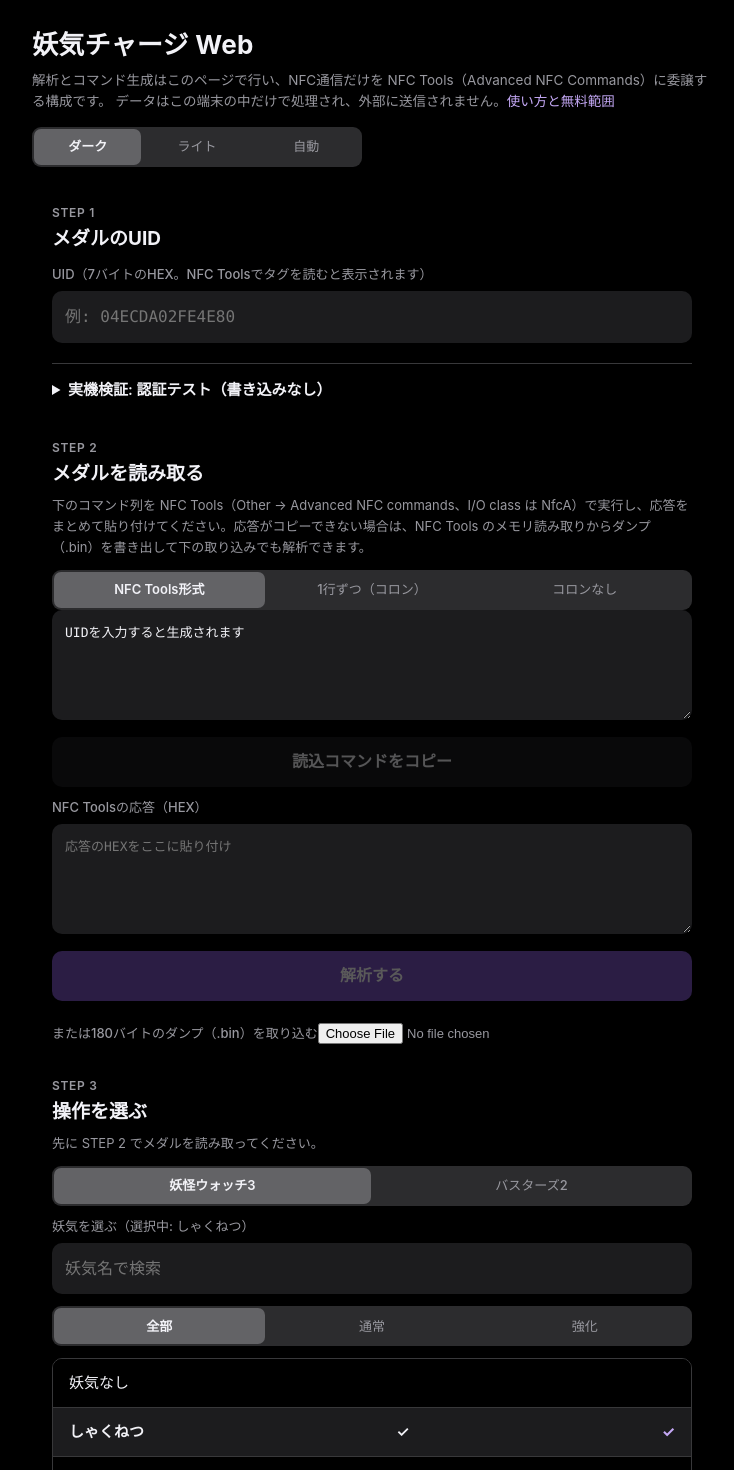
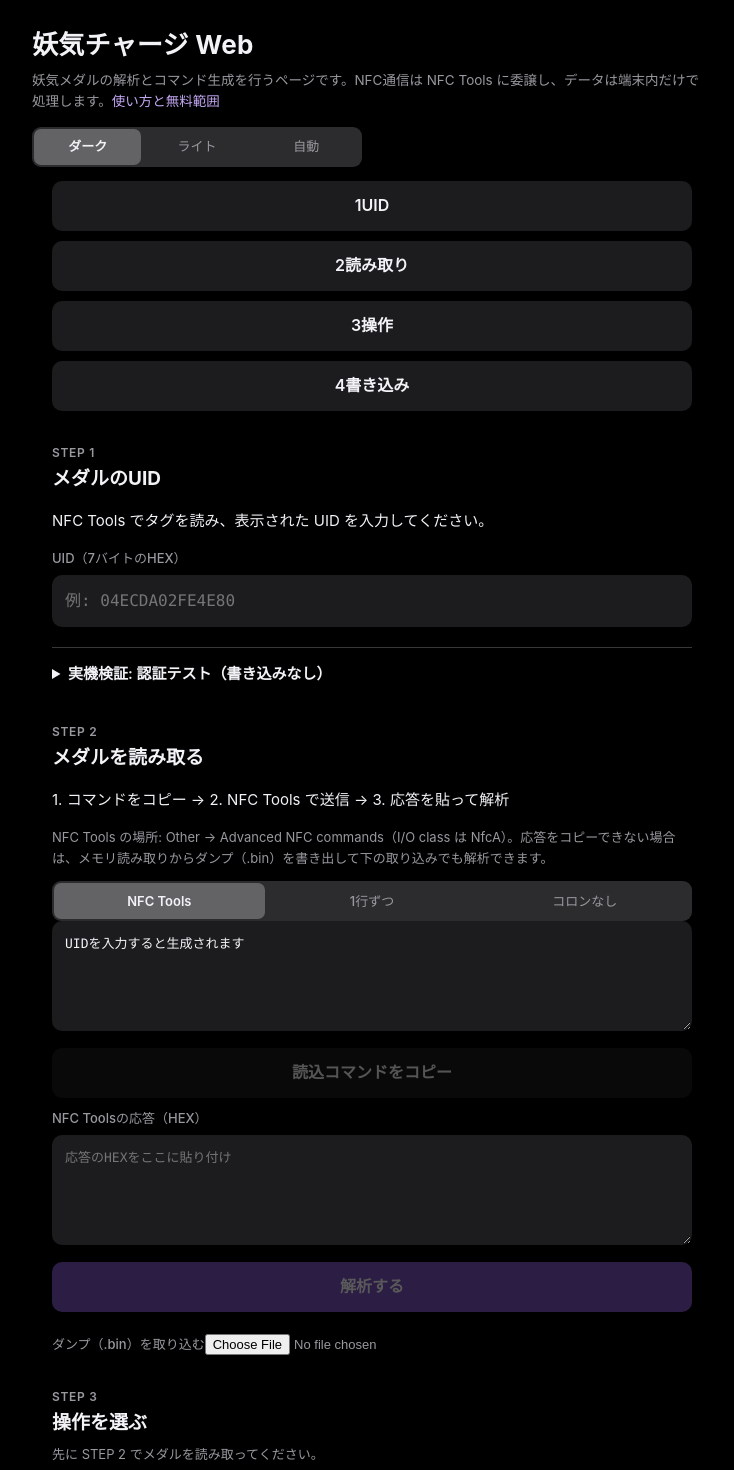
Before and after one commit to nezumi0627/youki-charger, a React (Vite) app: page / in a window 1280 px wide. Shown: the top 1470 px of the page, without its empty margins (268-1002 px from the left). Built offline with nearby package versions, Linux system fonts and the light colour scheme.

Commit message:
使い方の動線を改善（進捗バー・自動スクロール・次アクション表示）: src/App.tsx

```diff
--- a/src/App.tsx
+++ b/src/App.tsx
@@ -72,6 +72,8 @@ export default function App() {
   const uid = useMemo(() => parseUID(uidText), [uidText]);
   const [format, setFormat] = useState<FormatStyle>("tools");
   const [copied, setCopied] = useState("");
+  const [readHint, setReadHint] = useState("");
+  const [writeHint, setWriteHint] = useState("");
   const [themeMode, setThemeMode] = useState<"dark" | "light" | "auto">(
     () => (localStorage.getItem("youki-theme") as "dark" | "light" | "auto" | null) ?? "dark",
   );
@@ -166,6 +168,7 @@ export default function App() {
     setVerifyResult("");
     localStorage.setItem(RAW_KEY, bytesToHex(next.raw));
     if (!uidText) setUidText(bytesToHex(next.uid));
+    scrollToStep("step3");
   }
 
   async function handleParsePaste() {
@@ -209,6 +212,7 @@ export default function App() {
         const commands = await buildNoOpTestPlan(capture);
         setPlan({ commands, verifyCommands: [], changedPages: [], targetCiphertext: captureCiphertext(capture) });
         setPlanLabel("無害テスト（ページ6を同じ内容で書き戻し）");
+        scrollToStep("step4");
         return;
       }
       let targetPlain: Uint8Array;
@@ -242,6 +246,7 @@ export default function App() {
       downloadBin(capture.raw, `妖気バックアップ_${stamp()}.bin`);
       setPlan(next);
       setPlanLabel(label);
+      scrollToStep("step4");
     } catch (e) {
       setPlanError(e instanceof Error ? e.message : String(e));
     }
@@ -268,11 +273,25 @@ export default function App() {
     <div className="segmented" role="group" aria-label="コピー形式">
       {(["tools", "colonLines", "plain"] as FormatStyle[]).map((style) => (
         <button key={style} className={format === style ? "selected" : ""} onClick={() => setFormat(style)}>
-          {style === "tools" ? "NFC Tools形式" : style === "colonLines" ? "1行ずつ（コロン）" : "コロンなし"}
+          {style === "tools" ? "NFC Tools" : style === "colonLines" ? "1行ずつ" : "コロンなし"}
         </button>
       ))}
     </div>
   );
+
+  const scrollToStep = (id: string) => {
+    requestAnimationFrame(() =>
+      document.getElementById(id)?.scrollIntoView({ behavior: "smooth", block: "start" }),
+    );
+  };
+
+  const progressSteps = [
+    { id: "step1", label: "UID", done: uid !== null },
+    { id: "step2", label: "読み取り", done: capture !== null },
+    { id: "step3", label: "操作", done: plan !== null },
+    { id: "step4", label: "書き込み", done: verifyResult.startsWith("照合OK") },
+  ];
+  const activeStep = progressSteps.findIndex((s) => !s.done);
 
   return (
     <>
@@ -280,8 +299,7 @@ export default function App() {
         <div className="inner">
           <h1>妖気チャージ Web</h1>
           <p>
-            解析とコマンド生成はこのページで行い、NFC通信だけを NFC Tools（Advanced NFC Commands）に委譲する構成です。
-            データはこの端末の中だけで処理され、外部に送信されません。<a href="#guide">使い方と無料範囲</a>
+            妖気メダルの解析とコマンド生成を行うページです。NFC通信は NFC Tools に委譲し、データは端末内だけで処理します。<a href="#guide">使い方と無料範囲</a>
           </p>
           <div className="segmented theme-switch" role="group" aria-label="テーマ">
             <button type="button" className={themeMode === "dark" ? "selected" : ""} onClick={() => setThemeMode("dark")}>ダーク</button>
@@ -292,11 +310,25 @@ export default function App() {
       </header>
       <main>
       {copied && <p className="ok">{copied}</p>}
+      <nav className="progress" aria-label="進捗">
+        {progressSteps.map((s, i) => (
+          <button
+            key={s.id}
+            type="button"
+            className={`pstep${s.done ? " done" : ""}${i === activeStep ? " active" : ""}`}
+            onClick={() => scrollToStep(s.id)}
+          >
+            <span className="num">{s.done ? "✓" : i + 1}</span>
+            {s.label}
+          </button>
+        ))}
+      </nav>
 
-      <section className="card">
-        <span className="step">STEP 1</span>
+      <section className="card" id="step1">
+        <span className="step">STEP 1{uid && " ✓"}</span>
         <h2>メダルのUID</h2>
-        <label htmlFor="uid">UID（7バイトのHEX。NFC Toolsでタグを読むと表示されます）</label>
+        <p className="flow-hint">NFC Tools でタグを読み、表示された UID を入力してください。</p>
+        <label htmlFor="uid">UID（7バイトのHEX）</label>
         <input
           id="uid"
           type="text"
@@ -323,15 +355,17 @@ export default function App() {
         </details>
       </section>
 
-      <section className="card">
-        <span className="step">STEP 2</span>
+      <section className="card" id="step2">
+        <span className="step">STEP 2{capture && " ✓"}</span>
         <h2>メダルを読み取る</h2>
-        <p className="note">下のコマンド列を NFC Tools（Other → Advanced NFC commands、I/O class は NfcA）で実行し、応答をまとめて貼り付けてください。応答がコピーできない場合は、NFC Tools のメモリ読み取りからダンプ（.bin）を書き出して下の取り込みでも解析できます。</p>
+        <p className="flow-hint">1. コマンドをコピー → 2. NFC Tools で送信 → 3. 応答を貼って解析</p>
+        <p className="note">NFC Tools の場所: Other → Advanced NFC commands（I/O class は NfcA）。応答をコピーできない場合は、メモリ読み取りからダンプ（.bin）を書き出して下の取り込みでも解析できます。</p>
         {formatPicker}
         <textarea readOnly value={uid ? formatCommands(readCommands, format) : "UIDを入力すると生成されます"} />
-        <button disabled={!uid} onClick={() => copyText(formatCommands(readCommands, format), setCopied, "読込コマンド")}>
+        <button disabled={!uid} onClick={() => { copyText(formatCommands(readCommands, format), setCopied, "読込コマンド"); setReadHint("NFC Tools で送信してください。終わったら応答を下の欄に貼って「解析する」を押します。"); }}>
           読込コマンドをコピー
         </button>
+        {readHint && <p className="ok">{readHint}</p>}
         <label htmlFor="paste">NFC Toolsの応答（HEX）</label>
         <textarea
           id="paste"
@@ -342,8 +376,8 @@ export default function App() {
         <button className="primary" disabled={!paste} onClick={handleParsePaste}>
           解析する
         </button>
-        <label>
-          または180バイトのダンプ（.bin）を取り込む
+        <label className="file-btn">
+          ダンプ（.bin）を取り込む
           <input
             type="file"
             accept=".bin,application/octet-stream"
@@ -376,8 +410,8 @@ export default function App() {
         )}
       </section>
 
-      <section className="card">
-        <span className="step">STEP 3</span>
+      <section className="card" id="step3">
+        <span className="step">STEP 3{plan && " ✓"}</span>
         <h2>操作を選ぶ</h2>
         {!capture && <p className="note">先に STEP 2 でメダルを読み取ってください。</p>}
         <div className="segmented" role="group" aria-label="遊ぶゲーム">
@@ -412,7 +446,7 @@ export default function App() {
               onClick={() => setSelectedID(entry.id)}
             >
               <span>{entry.id === 0 ? "妖気なし" : displayName(entry.name)}</span>
-              {entry.id === selectedID && <span>✓</span>}
+              {entry.id === selectedID && <span className="check">✓</span>}
             </li>
           ))}
           {filtered.length === 0 && <li>該当する妖気がありません</li>}
@@ -434,8 +468,8 @@ export default function App() {
             妖気なしで作り直すコマンドを生成
           </button>
         )}
-        <label>
-          バックアップから復元（復元元の .bin を選択）
+        <label className="file-btn">
+          復元元のバックアップ（.bin）を選ぶ
           <input
             type="file"
             accept=".bin,application/octet-stream"
@@ -464,8 +498,8 @@ export default function App() {
         {planError && <p className="error">{planError}</p>}
       </section>
 
-      <section className="card">
-        <span className="step">STEP 4</span>
+      <section className="card" id="step4">
+        <span className="step">STEP 4{verifyResult.startsWith("照合OK") && " ✓"}</span>
         <h2>書き込みと確認</h2>
         {!plan && <p className="note">STEP 3 でコマンドを生成すると、ここに表示されます。生成時に書込み前のバックアップ（.bin）が自動で保存されます。</p>}
         {plan && (
@@ -477,16 +511,18 @@ export default function App() {
               )}
             </p>
             <p className="error">実行中は完了までメダルを離さないでください。</p>
+            <p className="flow-hint">1. 書込コマンドをコピー → 2. NFC Tools で送信 → 3. 照合コマンドで確認</p>
             {formatPicker}
             <textarea readOnly value={formatCommands(plan.commands, format)} />
-            <button className="primary" onClick={() => copyText(formatCommands(plan.commands, format), setCopied, "書込コマンド")}>
+            <button className="primary" onClick={() => { copyText(formatCommands(plan.commands, format), setCopied, "書込コマンド"); setWriteHint("NFC Tools で送信してください。終わったら下の照合コマンドも実行します。"); }}>
               書込コマンドをコピー
             </button>
+            {writeHint && <p className="ok">{writeHint}</p>}
             {plan.verifyCommands.length > 0 && (
               <>
                 <label>照合用の読込コマンド（書込み後に、もう一度かざして実行）</label>
                 <textarea readOnly value={formatCommands(plan.verifyCommands, format)} />
-                <button onClick={() => copyText(formatCommands(plan.verifyCommands, format), setCopied, "照合コマンド")}>
+                <button onClick={() => { copyText(formatCommands(plan.verifyCommands, format), setCopied, "照合コマンド"); setWriteHint("NFC Tools で送信し、応答を下の欄に貼って「照合する」を押してください。"); }}>
                   照合コマンドをコピー
                 </button>
               </>
@@ -518,7 +554,7 @@ export default function App() {
             <li>NFC Tools を開き、下部の「Other」→「Advanced NFC commands」を選ぶ</li>
             <li>初回は免責の確認（I Understand）をタップする</li>
             <li>I/O class は <strong>NfcA</strong> を選ぶ</li>
-            <li>このページでコピーしたコマンドを Data 欄に貼り付ける（形式は「NFC Tools形式」が正書式です）</li>
+            <li>このページでコピーしたコマンドを Data 欄に貼り付ける（形式は「NFC Tools」が正書式です）</li>
             <li>Send を押してから、メダルを iPhone の上部にかざす。<strong>認証は1回のかざしの中だけ有効</strong>なので、コマンドは全部まとめて1回で送ってください</li>
             <li>終わったら Log の応答をコピーして、このページに貼り付けます。コピーできない場合は、NFC Tools のメモリ読み取りからダンプ（.bin）を書き出して STEP 2 で取り込んでください</li>
           </ol>
```
